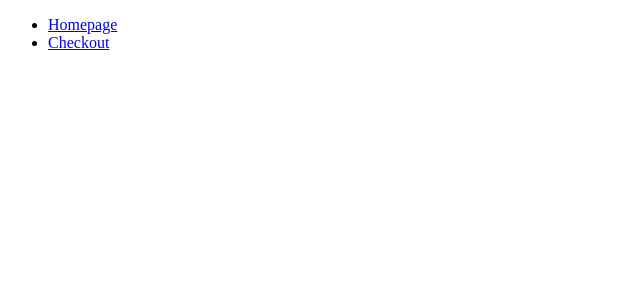
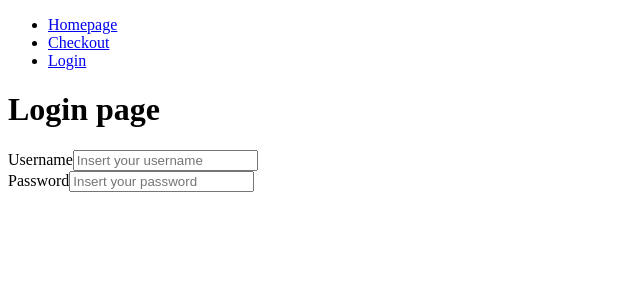
Before and after one commit to omarBaldi/E_commerce, a React (Create React App) app in the folder client/: page /login in a window 1280 px wide. Shown: the top 300 px of the page, without its empty margins (0-640 px from the left). Built offline with nearby package versions, Linux system fonts and the light colour scheme.

Commit message:
Created components necessary for login page and implemented logi behind front-end side

```diff
--- a/client/src/App.tsx
+++ b/client/src/App.tsx
@@ -1,5 +1,6 @@
 import { useEffect, useState } from 'react';
 import { BrowserRouter as Router, Switch, Route, Link } from 'react-router-dom';
+import Login from './pages/login/login';
 
 function App() {
 	const [authenticated, setAuthenticated] = useState<boolean>(false);
@@ -25,9 +26,13 @@ function App() {
 						<li>
 							<Link to='/checkout'>Checkout</Link>
 						</li>
-						{authenticated && (
+						{authenticated ? (
 							<li>
 								<Link to='/admin'>Admin</Link>
+							</li>
+						) : (
+							<li>
+								<Link to='/login'>Login</Link>
 							</li>
 						)}
 					</ul>
@@ -45,6 +50,23 @@ function App() {
 							<h1>This is the CHECKOUT page</h1>
 						</>
 					</Route>
+					<Route path='/login'>
+						<Login
+							{...{
+								pageTitle: 'Login page',
+								usernameFieldData: {
+									textFieldPlaceholder: 'Insert your username',
+									labelText: 'Username',
+									textFieldName: 'username',
+								},
+								passwordFieldData: {
+									textFieldPlaceholder: 'Insert your password',
+									labelText: 'Password',
+									textFieldName: 'password',
+								},
+							}}
+						/>
+					</Route>
 					<Route path='/admin'>
 						<>
 							<h1>This is the ADMIN page</h1>
--- /dev/null
+++ b/client/src/atoms/text-field/dto.ts
@@ -0,0 +1,10 @@
+type TextFieldProps = {
+	textFieldPlaceholder?: string;
+	labelText?: string;
+	textFieldType?: string;
+	textFieldName?: string;
+	textFieldValue?: string;
+	callbackFunc?: (key: string, value: string) => void;
+};
+
+export default TextFieldProps;
--- /dev/null
+++ b/client/src/atoms/text-field/text-field.tsx
@@ -0,0 +1,28 @@
+import { ChangeEvent, FC } from 'react';
+import TextFieldProps from './dto';
+
+export const TextField: FC<TextFieldProps> = ({
+	textFieldPlaceholder,
+	labelText,
+	textFieldType,
+	textFieldName,
+	textFieldValue,
+	callbackFunc,
+}: TextFieldProps): JSX.Element => {
+	return (
+		<div>
+			<label>{labelText}</label>
+			<input
+				tabIndex={0}
+				type={textFieldType ?? 'text'}
+				value={textFieldValue ?? ''}
+				name={textFieldName ?? ''}
+				placeholder={textFieldPlaceholder ?? ''}
+				onChange={(e: ChangeEvent<HTMLInputElement>) => {
+					callbackFunc && callbackFunc(e.target.name, e.target.value);
+				}}
+			/>
+		</div>
+	);
+};
+export default TextField;
--- /dev/null
+++ b/client/src/pages/login/dto.ts
@@ -0,0 +1,10 @@
+import TextFieldProps from '../../atoms/text-field/dto';
+
+type LoginProps = {
+	pageTitle?: string;
+	usernameFieldData: TextFieldProps;
+	passwordFieldData: TextFieldProps;
+	loginFunc?: (username: string, password: string) => void;
+};
+
+export default LoginProps;
--- /dev/null
+++ b/client/src/pages/login/login.tsx
@@ -0,0 +1,54 @@
+import { FC, useState } from 'react';
+import TextField from '../../atoms/text-field/text-field';
+import LoginProps from './dto';
+
+export const Login: FC<LoginProps> = ({
+	pageTitle,
+	usernameFieldData,
+	passwordFieldData,
+	loginFunc,
+}: LoginProps): JSX.Element => {
+	const [currentUserData, setCurrentUserData] = useState<{
+		username: string;
+		password: string;
+	}>({
+		username: '',
+		password: '',
+	});
+
+	const handleInputChange = (key: string, value: string): void => {
+		setCurrentUserData((prevData) => {
+			return {
+				...prevData,
+				[key]: value,
+			};
+		});
+	};
+
+	const verifyUser = (): void => {
+		console.log('Verify user data submitted: ', currentUserData);
+	};
+
+	return (
+		<div>
+			<h1>{pageTitle}</h1>
+			<form action='' onSubmit={verifyUser} onKeyUp={verifyUser}>
+				<TextField
+					{...{
+						...usernameFieldData,
+						textFieldValue: currentUserData.username,
+					}}
+					callbackFunc={handleInputChange}
+				/>
+				<TextField
+					{...{
+						...passwordFieldData,
+						textFieldValue: currentUserData.password,
+					}}
+					callbackFunc={handleInputChange}
+				/>
+			</form>
+		</div>
+	);
+};
+export default Login;
```
